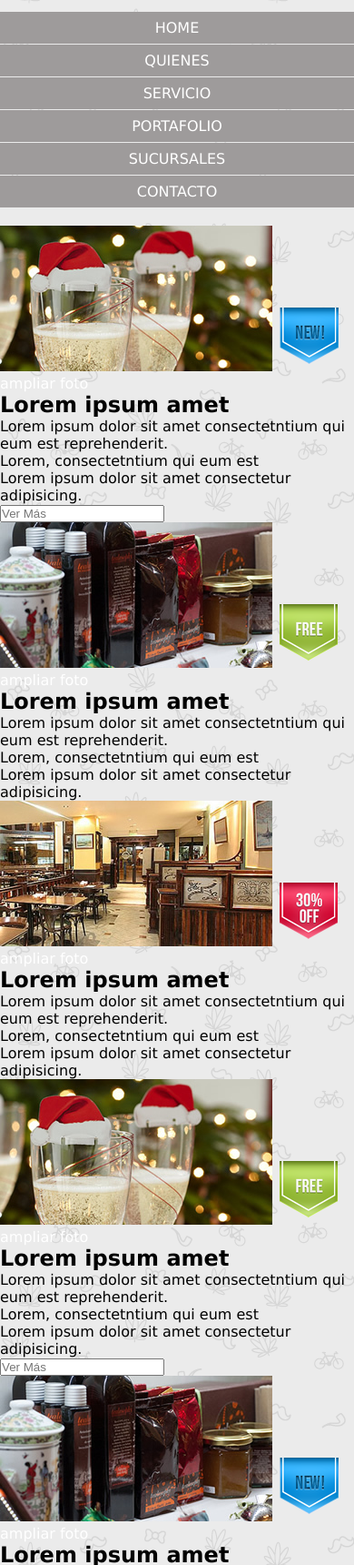
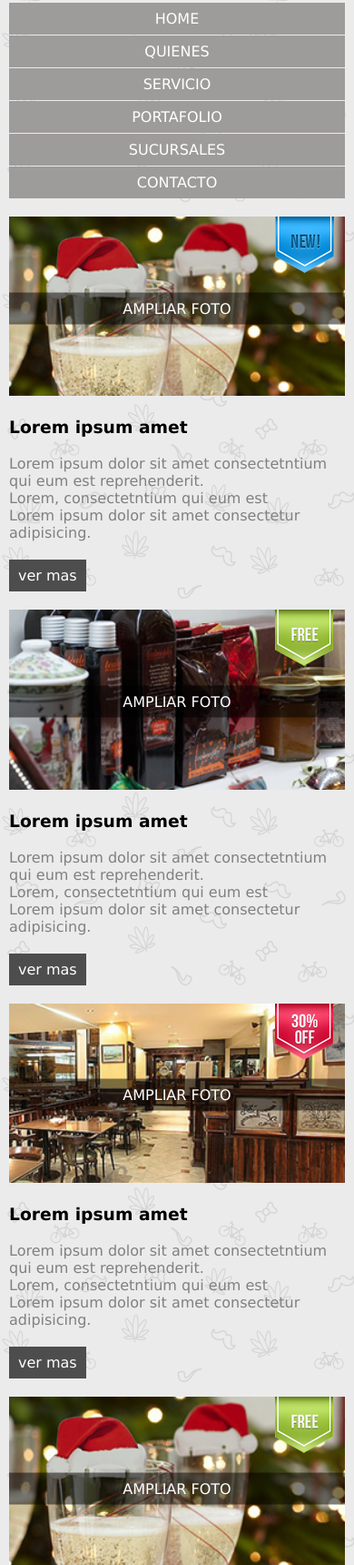
Before and after one commit to NahuelPalladini/Kitchening, a website: page views/home.html in a window 390 px wide. Shown: the part 280-2000 px from the top of the page at 91% size. Drawn offline with Linux system fonts and the light colour scheme.

Commit message:
Mobile y Tablet terminado

```diff
--- a/public/css/footer.css
+++ b/public/css/footer.css
@@ -0,0 +1,26 @@
+.footer{
+    display: flex;
+    flex-direction: column;
+    align-items: center;
+    gap: 20px;
+    padding: 20px 0;
+}
+
+.footer__nav {
+    width: 100%;
+}
+
+.footer__nav ul {
+    display: flex;
+    flex-direction: column;
+    width: 100%;
+    gap: 1px;
+}
+
+.footer__nav ul li {
+    background-color: red;
+    width: 100%;
+    text-align: center;
+    text-transform: uppercase;
+    padding: 8px 0;
+}
--- a/public/css/general.css
+++ b/public/css/general.css
@@ -7,6 +7,8 @@
 body{
     font-family: Verdana, Geneva, Tahoma, sans-serif;
     background-image: url('/img/bg-body.png');
+    max-width: 1180;
+    padding: 0 10px;
 }
 
 a {
--- a/public/css/home.css
+++ b/public/css/home.css
@@ -1,4 +1,70 @@
-.main__banner {
+/* Seccion banner */
+
+.home__main__banner {
     display: none;
     width: 100%;
 }
+
+/* Seccion Produtos */
+.photo-container{
+    position: relative;
+}
+
+.photo-container-productos {
+
+    width: 100%;
+}
+
+.photo-container-especial {
+    position: absolute;
+    top: 0;
+    right: 10px;
+}
+
+.zoom {
+    text-transform: uppercase;
+    display: block;
+    text-align: center;
+    background-color: rgb(0, 0, 0, 0.5);
+    padding: 8px 0;
+    width: 100%;
+    position: absolute;
+    top: 47%;
+    margin: 0;
+    top: 50%;
+    left: 50%;
+    transform: translate(-50%, -50%);
+}
+
+.more {
+    background-color: rgb(78, 77, 77);
+    padding: 8px 10px;
+    display: inline-block;
+    margin: 20px 0;
+}
+
+h3 {
+    margin: 20px 0;
+}
+
+p {
+    color: gray
+}
+
+@media (width: 768px ) {
+    .home__main__banner {
+        display: block;
+    }
+
+    .home__main__products{
+        display: flex;
+        flex-wrap: wrap; /* Respeta el ancho de tus hijos */
+        justify-content: space-between;
+        margin-top: 20px;
+        width: 100%;
+    }
+    .home__main__product{
+        width: 49%;
+    }
+
+}
--- a/views/home.html
+++ b/views/home.html
@@ -32,31 +32,79 @@
       </header>
       <main>
         <!-- Banner -->
-        <div class="main__banner">
-          <img src="/img/img-banner.jpg" alt="Banner">
+        <div >
+          <img class="home__main__banner" src="/img/img-banner.jpg" alt="Banner">
         </div>
 
         <!-- Productos -->
-        <div>
-          <article class="product">
+        <div class="home__main__products">
+          <article class="home__main__product">
             <div class="photo-container">
-              <img src="/img/img-pdto-1.jpg" alt="img 1">
-              <img src="/img/img-nuevo.png" alt="plato nuevo">
+              <img class="photo-container-productos" src="/img/img-pdto-1.jpg" alt="img 1">
+              <img class="photo-container-especial" src="/img/img-nuevo.png" alt="plato nuevo">
               <a class="zoom" href="#">ampliar foto</a>
-              <h2>Lorem ipsum amet</h2>
+            </div>
+              <h3>Lorem ipsum amet</h3>
               <p>
                 Lorem ipsum dolor sit amet consectetntium qui eum est
                 reprehenderit. <br>
                 Lorem, consectetntium qui eum est <br>
                 Lorem ipsum dolor sit amet consectetur adipisicing.
               </p>
-              <input type="text" placeholder="Ver Más">
-            </div>
+              <a class="more" href="#"> ver mas</a>
+
           </article>
-          <article>
-            <img src="/img/img-pdto-2.jpg" alt="img 2">
-            <img src="/img/img-gratis.png" alt="free">
+          <article class="home__main__product">
+            <div class="photo-container">
+            <img class="photo-container-productos" src="/img/img-pdto-2.jpg" alt="img 2">
+            <img class="photo-container-especial" src="/img/img-gratis.png" alt="free">
             <a class="zoom" href="#">ampliar foto</a>
+          </div>
+            <h3>Lorem ipsum amet</h3>
+            <p>
+              Lorem ipsum dolor sit amet consectetntium qui eum est
+              reprehenderit. <br>
+              Lorem, consectetntium qui eum est <br>
+              Lorem ipsum dolor sit amet consectetur adipisicing.
+            </p>
+            <a class="more" href="#"> ver mas</a>
+          </article>
+          <article class="home__main__product">
+            <div class="photo-container">
+            <img class="photo-container-productos" src="/img/img-pdto-3.jpg" alt="img 3">
+            <img class="photo-container-especial" src="/img/img-descuento.png" alt="img-descuento">
+            <a class="zoom" href="#">ampliar foto</a>
+          </div>
+            <h3>Lorem ipsum amet</h3>
+            <p>
+              Lorem ipsum dolor sit amet consectetntium qui eum est
+              reprehenderit. <br>
+              Lorem, consectetntium qui eum est <br>
+              Lorem ipsum dolor sit amet consectetur adipisicing.
+            </p>
+            <a class="more" href="#"> ver mas</a>
+          </article>
+          <article class="home__main__product">
+            <div class="photo-container">
+            <img class="photo-container-productos" src="/img/img-pdto-1.jpg" alt="img 2" >
+            <img class="photo-container-especial" src="/img/img-gratis.png" alt="free">
+            <a class="zoom" href="#">ampliar foto</a>
+          </div>
+            <h3>Lorem ipsum amet</h3>
+            <p>
+              Lorem ipsum dolor sit amet consectetntium qui eum est
+              reprehenderit. <br>
+              Lorem, consectetntium qui eum est <br>
+              Lorem ipsum dolor sit amet consectetur adipisicing.
+            </p>
+            <a class="more" href="#"> ver mas</a>
+          </article>
+          <article class="home__main__product">
+            <div class="photo-container">
+            <img class="photo-container-productos" src="/img/img-pdto-2.jpg" alt="img 3">
+            <img class="photo-container-especial" src="/img/img-nuevo.png" alt="plato nuevo">
+            <a class="zoom" href="#">ampliar foto</a>
+          </div>
             <h2>Lorem ipsum amet</h2>
             <p>
               Lorem ipsum dolor sit amet consectetntium qui eum est
@@ -64,24 +112,14 @@
               Lorem, consectetntium qui eum est <br>
               Lorem ipsum dolor sit amet consectetur adipisicing.
             </p>
+            <a class="more" href="#"> ver mas</a>
           </article>
-          <article>
-            <img src="/img/img-pdto-3.jpg" alt="img 3">
-            <img src="/img/img-descuento.png" alt="img-descuento">
+          <article class="home__main__product">
+            <div class="photo-container">
+            <img class="photo-container-productos" src="/img/img-pdto-3.jpg" alt="img 1">
+            <img class="photo-container-especial" src="/img/img-descuento.png" alt="img-descuento">
             <a class="zoom" href="#">ampliar foto</a>
-            <h2>Lorem ipsum amet</h2>
-
-            <p>
-              Lorem ipsum dolor sit amet consectetntium qui eum est
-              reprehenderit. <br>
-              Lorem, consectetntium qui eum est <br>
-              Lorem ipsum dolor sit amet consectetur adipisicing.
-            </p>
-          </article>
-          <article>
-            <img src="/img/img-pdto-1.jpg" alt="img 2" >
-            <img src="/img/img-gratis.png" alt="free">
-            <a class="zoom" href="#">ampliar foto</a>
+          </div>
             <h2>Lorem ipsum amet</h2>
             <p>
               Lorem ipsum dolor sit amet consectetntium qui eum est
@@ -89,40 +127,14 @@
               Lorem, consectetntium qui eum est <br>
               Lorem ipsum dolor sit amet consectetur adipisicing.
             </p>
-            <input type="text" placeholder="Ver Más" >
-          </article>
-          <article>
-            <img src="/img/img-pdto-2.jpg" alt="img 3">
-            <img src="/img/img-nuevo.png" alt="plato nuevo">
-            <a class="zoom" href="#">ampliar foto</a>
-            <h2>Lorem ipsum amet</h2>
-            <p>
-              Lorem ipsum dolor sit amet consectetntium qui eum est
-              reprehenderit. <br>
-              Lorem, consectetntium qui eum est <br>
-              Lorem ipsum dolor sit amet consectetur adipisicing.
-            </p>
-            <input type="text" placeholder="Ver Más">
-          </article>
-          <article>
-            <img src="/img/img-pdto-3.jpg" alt="img 1">
-            <img src="/img/img-descuento.png" alt="img-descuento">
-            <a class="zoom" href="#">ampliar foto</a>
-            <h2>Lorem ipsum amet</h2>
-            <p>
-              Lorem ipsum dolor sit amet consectetntium qui eum est
-              reprehenderit. <br>
-              Lorem, consectetntium qui eum est <br>
-              Lorem ipsum dolor sit amet consectetur adipisicing.
-            </p>
-            <input type="text" placeholder="Ver Más">
+            <a class="more" href="#"> ver mas</a>
           </article>
         </div>
       </main>
 
       <!-- Pie de página -->
-      <footer>
-        <nav>
+      <footer class="footer">
+        <nav class="footer__nav">
           <ul>
             <li><a href="">Home |</a></li>
             <li><a href="">Quienes |</a></li>
```
